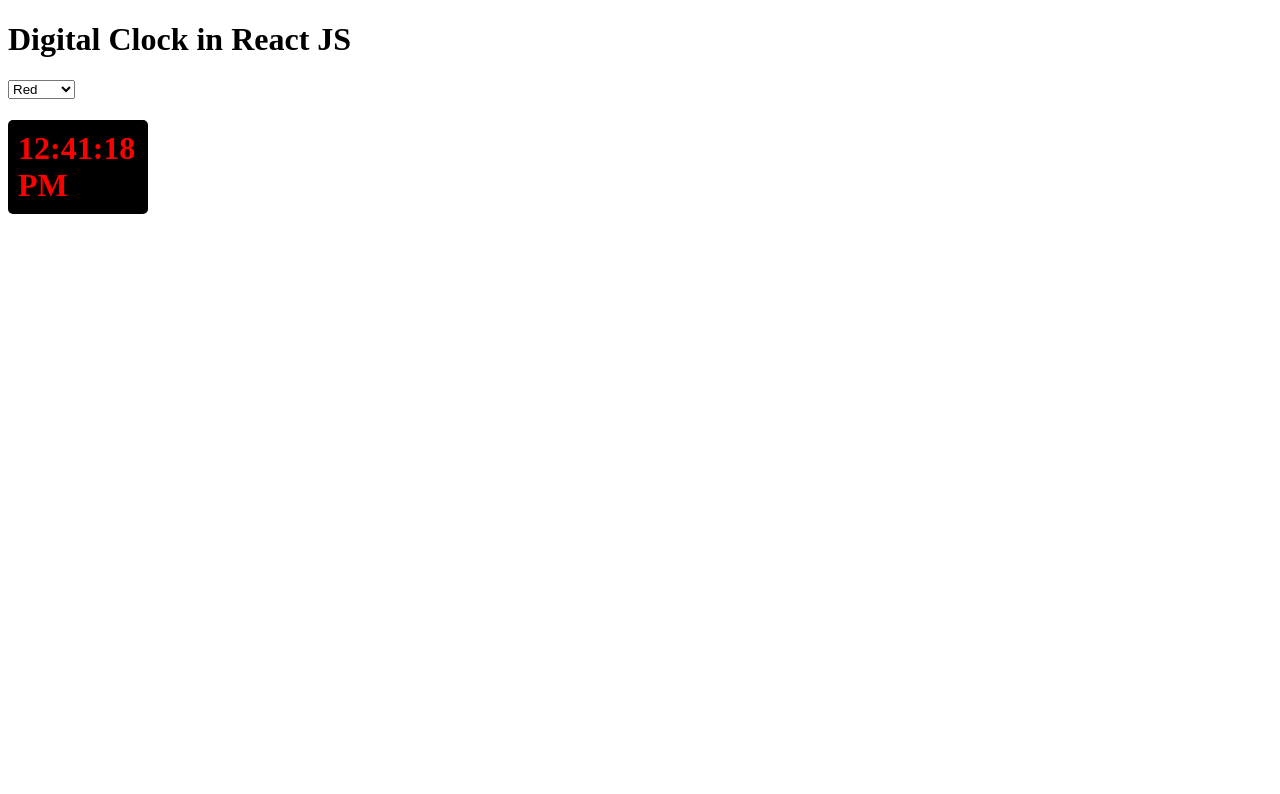
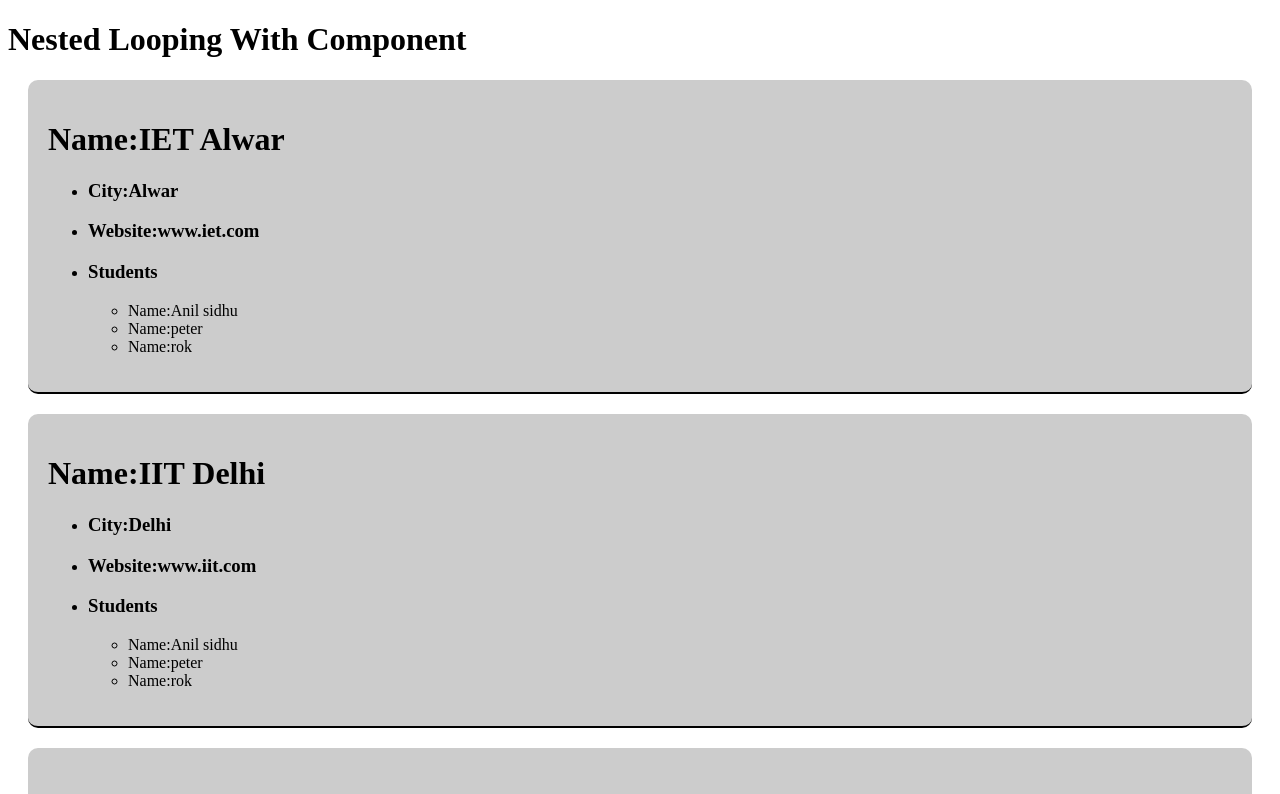
Before and after one commit to mukesh-raika/React, a React (Vite) app: page / in a window 1280 px wide. Shown: the top 794 px of the page. Built offline with nearby package versions, Linux system fonts and the light colour scheme.

Commit message:
college project

```diff
--- a/src/App.jsx
+++ b/src/App.jsx
@@ -1,26 +1,89 @@
-import { useState } from "react";
-import Clock from "./Clock";
+import College from "./College";
 
-function App() {
-  const [color, setColor] = useState("red");
+function App(){
 
-  return (
+  const collegeData=[
+    {
+      name:"IET Alwar",
+      city:"Alwar",
+      Website:"www.iet.com",
+      student:[
+        {
+          name:"Anil sidhu",
+          age:'29',
+          email:"anil@test.com"
+        },
+         {
+          name:"peter",
+          age:'25',
+          email:"peter@test.com"
+        },
+         {
+          name:"rok",
+          age:'20',
+          email:"rok@test.com"
+        }
+      ]
+    },
+    {
+      name:"IIT Delhi",
+      city:"Delhi",
+       Website:"www.iit.com",
+        student:[
+        {
+          name:"Anil sidhu",
+          age:'29',
+          email:"anil@test.com"
+        },
+         {
+          name:"peter",
+          age:'25',
+          email:"peter@test.com"
+        },
+         {
+          name:"rok",
+          age:'20',
+          email:"rok@test.com"
+        }
+      ]
+    },
+
+    {
+      name:"KCIET Hisar",
+      city:"Hisar",
+       Website:"www.Kciit.com",
+        student:[
+        {
+          name:"Anil sidhu",
+          age:'29',
+          email:"anil@test.com"
+        },
+         {
+          name:"peter",
+          age:'25',
+          email:"peter@test.com"
+        },
+         {
+          name:"rok",
+          age:'20',
+          email:"rok@test.com"
+        }
+      ]
+    },
+
+  ]
+  return(
     <div>
-      <h1>Digital Clock in React JS</h1>
-
-      <select onChange={(e) => setColor(e.target.value)}>
-        <option value={"red"}>Red</option>
-        <option value={"blue"}>Blue</option>
-        <option value={"green"}>Green</option>
-        <option value={"orange"}>Orange</option>
-        <option value={"gray"}>Gray</option>
-        <option value={"brown"}>Brown</option>
-        <option value={"pink"}>Pink</option>
-      </select>
-
-      <Clock color={color} />
+      <h1>Nested Looping With Component</h1>
+      {
+         collegeData.map((college,index)=>(
+          <div key={index}>
+            <College college={college}/>
+          </div>
+         ))
+      }
     </div>
-  );
+  )
 }
 
 export default App;
--- a/src/Clock.jsx
+++ b/src/Clock.jsx
@@ -2,7 +2,7 @@
 import { useEffect, useState } from "react";
 
 const Clock = ({ color }) => {
-  const [time, setTime] = useState("red");
+  const [time, setTime] = useState("");
 
   useEffect(() => {
     const interval = setInterval(() => { setTime(new Date().toLocaleTimeString());
--- /dev/null
+++ b/src/College.jsx
@@ -0,0 +1,30 @@
+import { cloneElement } from "react";
+import Student from "./Student";
+
+const College=({college})=>{
+         console.log(cloneElement);
+
+    return(
+        <div style={{
+            backgroundColor:"#ccc",
+            padding:"20px",
+            borderBottom:"2px solid #000",
+            margin:"20px",
+            borderRadius:"10px",
+        }}>
+        <h1>Name:{college.name}</h1>
+            <ul>
+              <li>
+                <h3>City:{college.city}</h3>
+              </li>
+              <li>
+                <h3>Website:{college.Website}</h3>
+              </li>
+              <li>
+                <Student student={college.student} />
+              </li>
+            </ul>
+        </div>
+    )
+}
+export default College;
--- /dev/null
+++ b/src/Student.jsx
@@ -0,0 +1,17 @@
+const Student = ({student}) => {
+    return(
+        <div>
+            <h3>Students</h3>
+                {
+                     student.map((student)=>(
+                       <ul>
+                        <li>Name:{student.name}</li>
+                       </ul>
+
+                    ))
+                }
+
+        </div>
+    )
+}
+export default Student;
```
